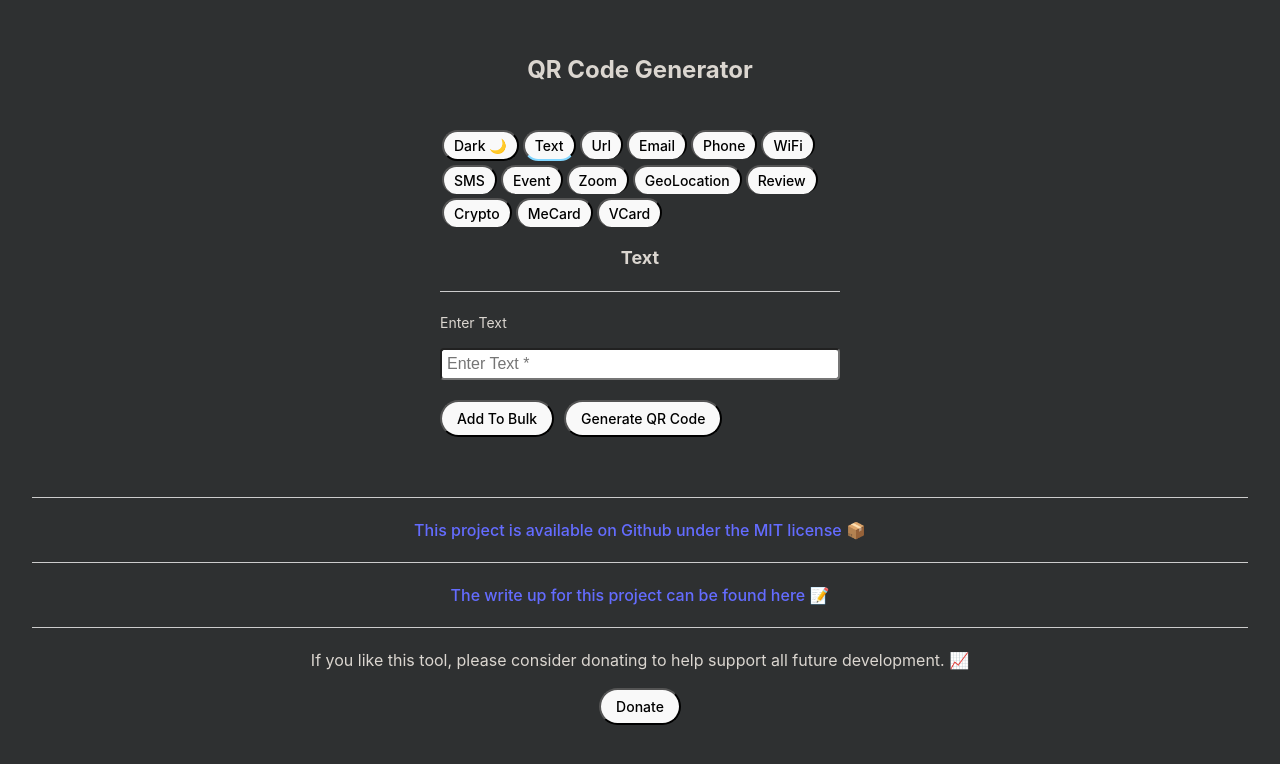
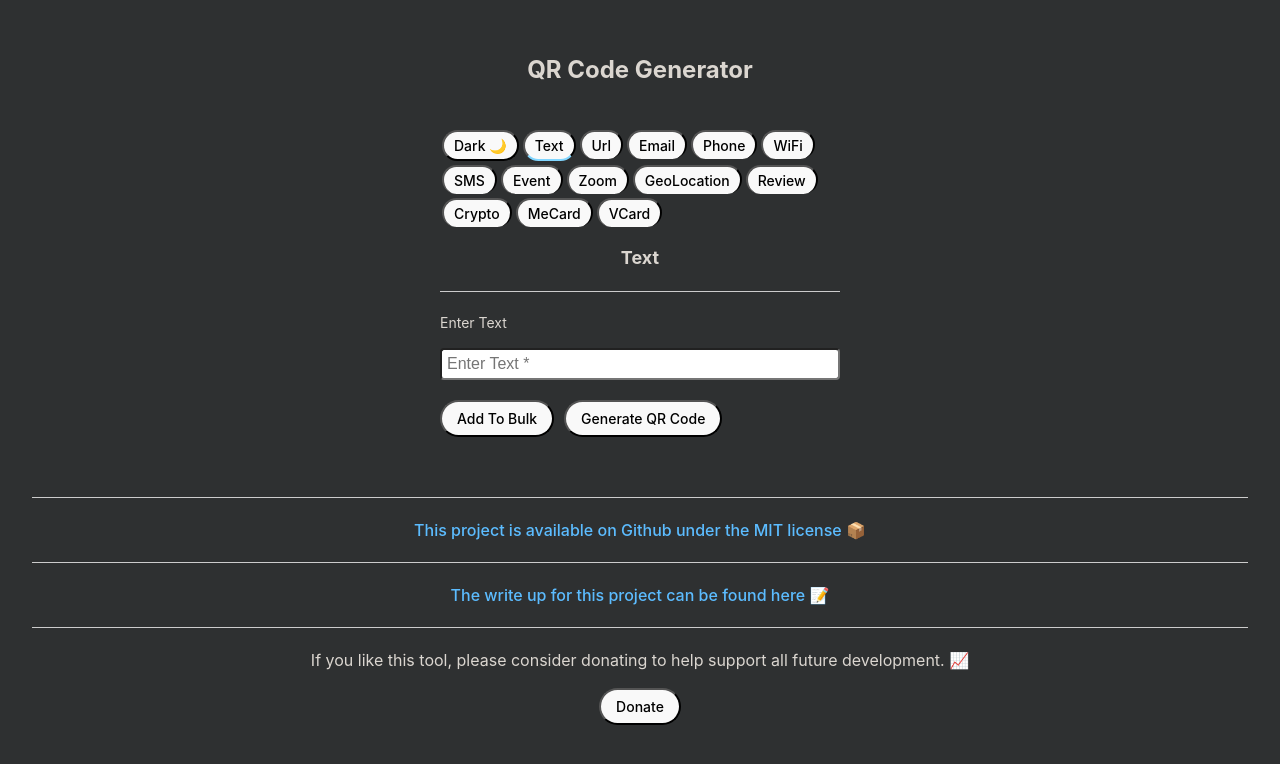
Before and after one commit to error-try-again/QRGen-frontend, a React (Vite) app: page / in a window 1280 px wide. Shown: the top 764 px of the page. Built offline with nearby package versions, Linux system fonts and the light colour scheme.

Commit message:
- Adjusted default link colours/hovers

```diff
--- a/src/assets/styles.tsx
+++ b/src/assets/styles.tsx
@@ -128,8 +128,5 @@ export const styles: { [key: string]: CSSProperties } = {
   divider: {
     borderBottom: '1px solid #ccc',
     margin: '20px 0'
-  },
-  link: {
-    color: '#646cff'
   }
 };
--- a/src/components/links/donate.tsx
+++ b/src/components/links/donate.tsx
@@ -2,10 +2,10 @@ import React from 'react';
 import { styles } from '../../assets/styles';
 
 export const Donate: React.FC = () => {
-  const { donateText, generateButton, donateContainer } = styles;
+  const { generateButton } = styles;
   return (
-    <div style={donateContainer}>
-      <p style={donateText}>
+    <div>
+      <p>
         If you like this tool, please consider donating to help support all
         future development. 📈
       </p>
--- a/src/components/links/github-link.tsx
+++ b/src/components/links/github-link.tsx
@@ -1,11 +1,8 @@
 import React from 'react';
-import { styles } from '../../assets/styles';
 
 export const GithubLink: React.FC = () => {
-  const { link } = styles;
   return (
     <a
-      style={link}
       href="https://github.com/error-try-again/QRGen"
       target="_blank"
       rel="noopener noreferrer"
--- a/src/components/links/write-up-link.tsx
+++ b/src/components/links/write-up-link.tsx
@@ -1,11 +1,8 @@
 import React from 'react';
-import { styles } from '../../assets/styles';
 
 export const WriteUpLink: React.FC = () => {
-  const { link } = styles;
   return (
     <a
-      style={link}
       href="https://insomniacvoid.dev/posts/qr-gen"
       target="_blank"
       rel="noopener noreferrer"
```
